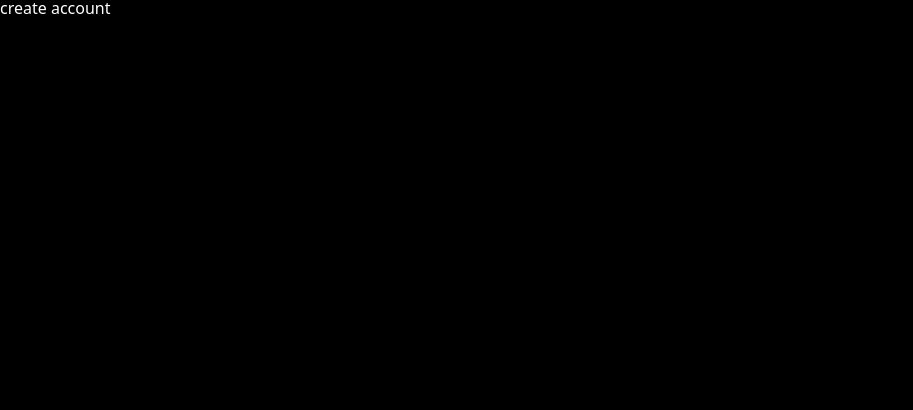
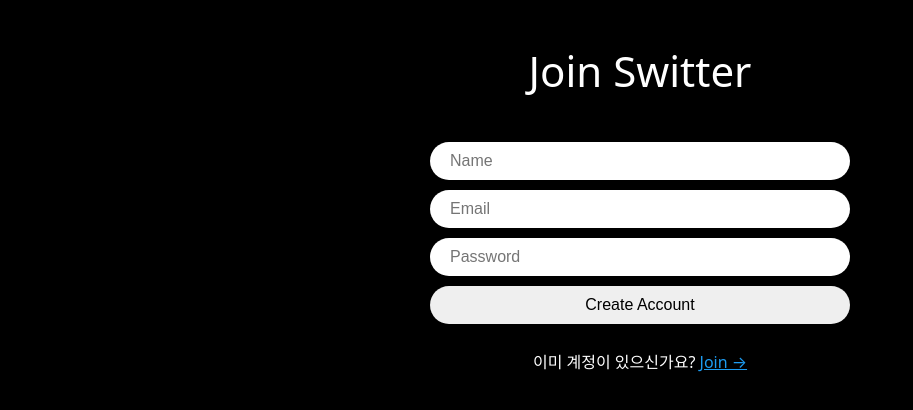
Before and after one commit to protofu/Switter_Clone, a React (Vite) app: page /create-account in a window 1280 px wide. Shown: the top 410 px of the page, without its empty margins (0-913 px from the left). Built offline with nearby package versions, Linux system fonts and the light colour scheme.

Commit message:
feat: login, logout, create-account, css, error

```diff
--- a/src/App.tsx
+++ b/src/App.tsx
@@ -4,16 +4,21 @@
 import Profile from "./routes/profile"
 import Login from "./routes/login"
 import CreateAccount from "./routes/create-account"
-import { createGlobalStyle } from "styled-components"
+import styled, { createGlobalStyle } from "styled-components"
 import reset from "styled-reset"
 import { useEffect, useState } from "react"
 import LoadingScreen from "./components/loading-screen"
 import { auth } from "./firebase"
+import ProtectedRoute from "./components/protected-route"
 
 const router = createBrowserRouter([
   {
     path:"/",
-    element: <Layout />,
+    element: (
+      <ProtectedRoute>
+        <Layout />
+      </ProtectedRoute>
+    ),
     children: [
       {
         path: "",
@@ -47,6 +52,13 @@
   }
 `;
 
+const Wrapper = styled.div`
+  height: 100vh;
+  display: flex;
+  justify-content: center;
+`;
+
+
 function App() {
   const [isLoading, setIsLoading] = useState(true);
   const init = async () => {
@@ -58,11 +70,11 @@
     init();
   }, []);
   return (
-    <>
+    <Wrapper>
       <GlobalStyles/>
       {isLoading ? <LoadingScreen/> : <RouterProvider router={router} />}
 
-    </>
+    </Wrapper>
   )
 }
 
--- /dev/null
+++ b/src/components/auth-components.ts
@@ -0,0 +1,49 @@
+import styled from "styled-components";
+
+export const Wrapper = styled.div`
+    height: 100%;
+    display: flex;
+    flex-direction: column;
+    align-items: center;
+    width: 420px;
+    padding: 50px 0px;
+`;
+
+export const Title = styled.h1`
+    font-size: 42px;
+`;
+
+export const Form = styled.form`
+    margin-top: 50px;
+    margin-bottom: 10px;
+    display: flex;
+    flex-direction: column;
+    gap: 10px;
+    width: 100%;
+`;
+
+export const Input = styled.input`
+    padding: 10px 20px;
+    border-radius:  50px;
+    border: none;
+    width: 100%;
+    font-size: 16px;
+    &[type="submit"] {
+        cursor: pointer;
+        &:hover {
+            opacity: 0.8;
+        }
+    }
+`;
+
+export const Error = styled.span`
+    font-weight: 600;
+    color: tomato;
+`;
+
+export const Switcher = styled.span`
+    margin-top: 20px;
+    a {
+        color: #1d9bf0;
+    }
+`;
--- /dev/null
+++ b/src/components/protected-route.tsx
@@ -0,0 +1,16 @@
+import { Navigate } from "react-router-dom";
+import { auth } from "../firebase";
+
+export default function ProtectedRoute({
+    children,
+}: {
+    children: React.ReactNode;
+}) {
+
+    const user = auth.currentUser;
+    // console.log(user)
+    if (user === null){
+        return <Navigate to="/login" />;
+    }
+    return children;
+}
--- a/src/routes/create-account.tsx
+++ b/src/routes/create-account.tsx
@@ -1,3 +1,60 @@
+import { createUserWithEmailAndPassword, updateProfile } from "firebase/auth";
+import { useState } from "react";
+import { auth } from "../firebase";
+import { Link, useNavigate } from "react-router-dom";
+import { FirebaseError } from "firebase/app";
+import { Form, Error, Input, Switcher, Title, Wrapper } from "../components/auth-components";
+
 export default function CreateAccount(){
-    return <h1>create account</h1>
-}
+    const navigate = useNavigate();
+    const [isLoading, setLoading] = useState(false);
+    const [name, setName] = useState("");
+    const [email, setEmail] = useState("");
+    const [password, setPassword] = useState("");
+    const [error, setError] = useState("");
+    const onChange = (e : React.ChangeEvent<HTMLInputElement>) => {
+        const { target: {name, value}} = e;
+        if (name ==="name"){
+            setName(value);
+        } else if (name === "email"){
+            setEmail(value);
+        } else if (name === "password"){
+            setPassword(value);
+        }
+    };
+    const onSubmit = async (e:React.FormEvent<HTMLFormElement>) => {
+        e.preventDefault();
+        setError("");
+        if (isLoading || name ==="" || email ==="" || password ==="") return;
+        try{
+            setLoading(true);
+            const credentials = await createUserWithEmailAndPassword(auth, email, password);
+            console.log(credentials.user);
+            await updateProfile(credentials.user, {
+                displayName: name,
+            });
+            navigate("/");
+        } catch (e) {
+            if(e instanceof FirebaseError){
+                setError(e.message);
+            }
+        } finally {
+            setLoading(false);
+        }
+        console.log(name, email, password);
+    }
+    return (<Wrapper>
+        <Title> Join Switter </Title>
+        <Form onSubmit={onSubmit}>
+            <Input onChange={onChange} name='name' value={name} placeholder="Name" type="text" required/>
+            <Input onChange={onChange} name='email' value={email} placeholder="Email" type="email" required/>
+            <Input onChange={onChange} name='password' value={password} placeholder="Password" type="password" required/>
+            <Input type="submit" value={isLoading ? "Loading..." : "Create Account"}/>
+        </Form>
+        {error !=="" ? <Error>{error}</Error> : null}
+        <Switcher>
+            이미 계정이 있으신가요?{" "}
+            <Link to="/login"> Join &rarr;</Link>
+        </Switcher>
+    </Wrapper>
+)}
--- a/src/routes/home.tsx
+++ b/src/routes/home.tsx
@@ -1,3 +1,8 @@
+import { auth } from "../firebase";
+
 export default function Home() {
-    return <h1>Home</h1>;
+    const logOut = () => {
+        auth.signOut();
+    }
+    return <h1><button onClick={logOut}>Log Out</button></h1>;
 }
--- a/src/routes/login.tsx
+++ b/src/routes/login.tsx
@@ -1,3 +1,53 @@
-export default function Login(){
-    return <h1>login</h1>;
-}
+import { useState } from "react";
+import { auth } from "../firebase";
+import { Link, useNavigate } from "react-router-dom";
+import { FirebaseError } from "firebase/app";
+import { signInWithEmailAndPassword } from "firebase/auth";
+import { Form, Error, Input, Switcher, Title, Wrapper } from "../components/auth-components";
+
+
+export default function CreateAccount(){
+    const navigate = useNavigate();
+    const [isLoading, setLoading] = useState(false);
+    const [email, setEmail] = useState("");
+    const [password, setPassword] = useState("");
+    const [error, setError] = useState("");
+    const onChange = (e : React.ChangeEvent<HTMLInputElement>) => {
+        const { target: {name, value}} = e;
+        if (name === "email"){
+            setEmail(value);
+        } else if (name === "password"){
+            setPassword(value);
+        }
+    };
+    const onSubmit = async (e:React.FormEvent<HTMLFormElement>) => {
+        e.preventDefault();
+        setError("");
+        if (isLoading || email ==="" || password ==="") return;
+        try{
+            setLoading(true);
+            await signInWithEmailAndPassword(auth, email, password);
+            navigate("/");
+        } catch (e) {
+            if(e instanceof FirebaseError){
+                setError(e.message);
+            }
+        } finally {
+            setLoading(false);
+        }
+        console.log(name, email, password);
+    }
+    return (<Wrapper>
+        <Title> Log Into Switter </Title>
+        <Form onSubmit={onSubmit}>
+            <Input onChange={onChange} name='email' value={email} placeholder="Email" type="email" required/>
+            <Input onChange={onChange} name='password' value={password} placeholder="Password" type="password" required/>
+            <Input type="submit" value={isLoading ? "Loading..." : "Log In"}/>
+        </Form>
+        {error !=="" ? <Error>{error}</Error> : null}
+        <Switcher>
+            계정이 없으신가요?{" "}
+            <Link to="/create-account"> Create Account &rarr;</Link>
+        </Switcher>
+    </Wrapper>
+)}
```
